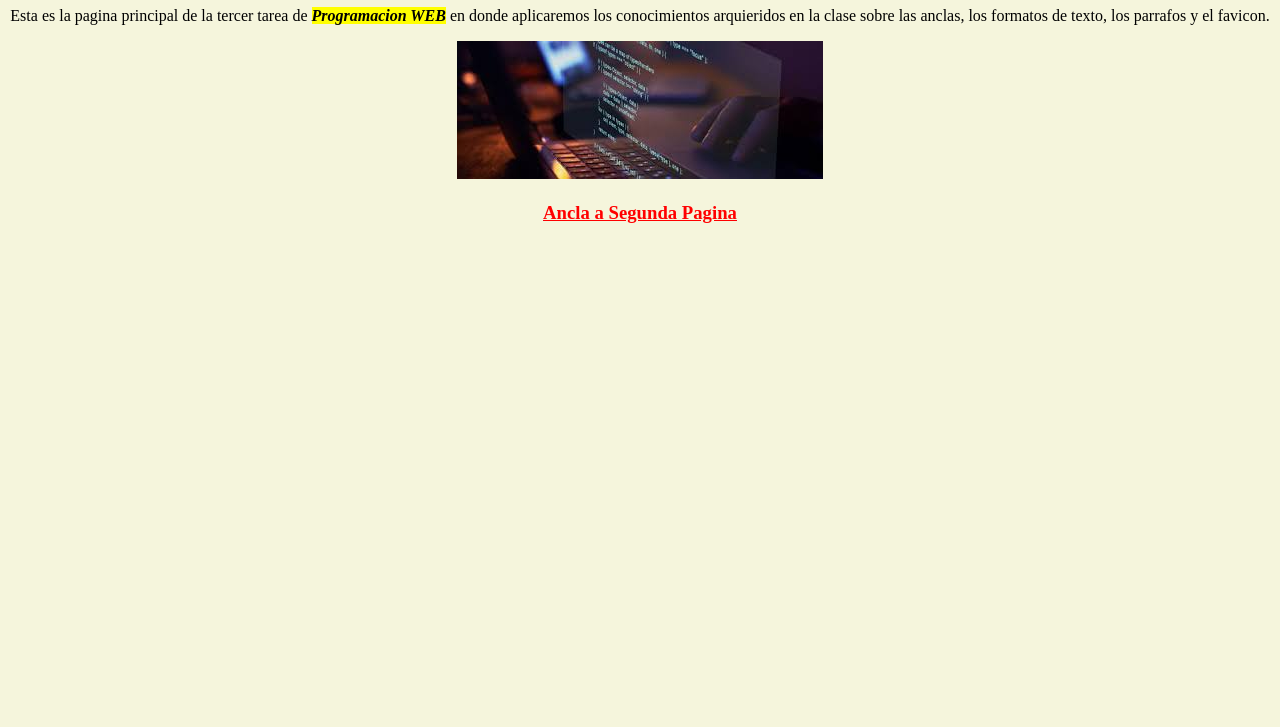
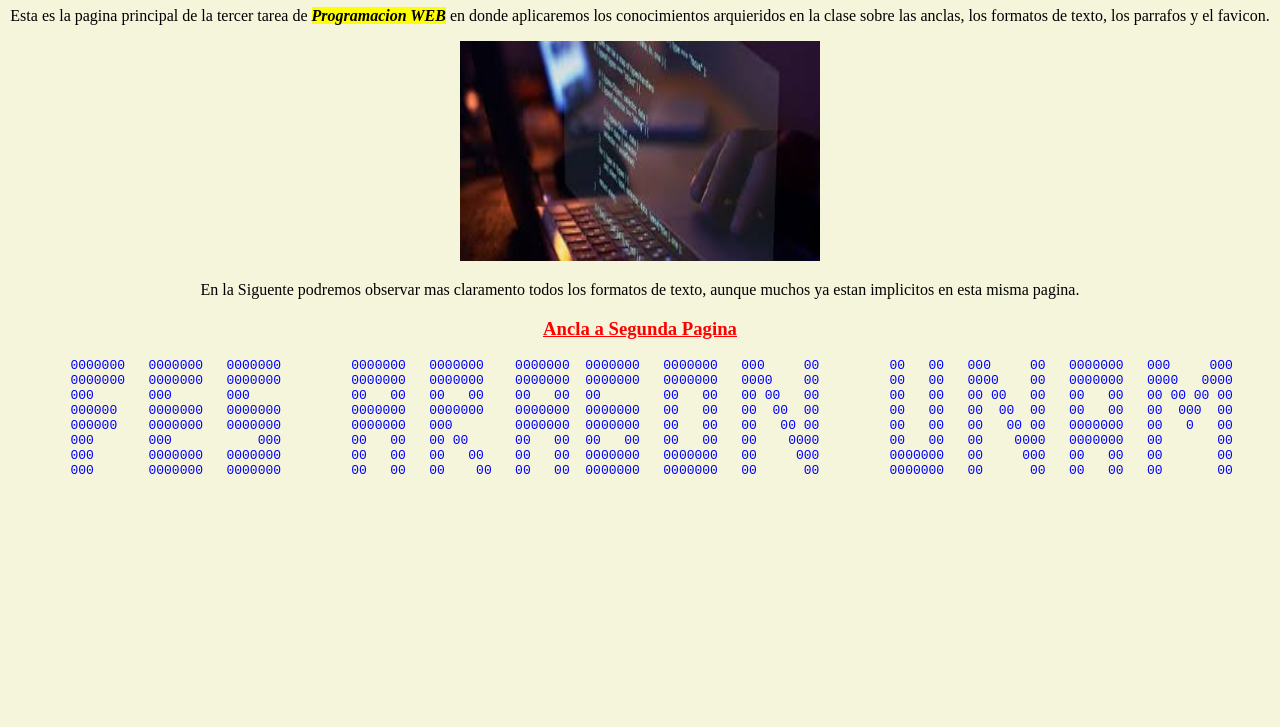
Before and after one commit to Leonard106/Inicio_con_HTML, a plain HTML site: page index.html in a window 1280 px wide. Shown: the part 73-800 px from the top of the page. Drawn offline with Linux system fonts and the light colour scheme.

Commit message:
Actualizacion de pagina Principal

```diff
--- a/index.html
+++ b/index.html
@@ -23,15 +23,37 @@ h3
         font-size: 5;
         color: red;
     }
+    pre
+    {
+        color: blue;
+    }
+
 </style>
 <body>
-    <h1>Tarea-Incio con HTML</h1>
+
+    <h1>Tarea-Incio con <u>HTML</u></h1>
+    <p></p>
     <p style="text-align: center;">Esta es la pagina principal de la tercer tarea de <mark><b><i>Programacion WEB</i></b></mark> en donde aplicaremos los conocimientos arquieridos en la clase sobre las anclas, los formatos de texto, los parrafos y el favicon.     </p>
     <div style="text-align: center;">
-        <img src="./Media/descarga.jpg" alt="Imagen de decoracion">
+        <img src="./Media/descarga.jpg" alt="Imagen de decoracion" style="width: 360px; height: 220px;">
     </div>
     <div style="text-align: center;">
-        <a href="https://www.aragon.unam.mx/fes-aragon/#!/inicio"><H3><u>Ancla a Segunda Pagina</u></H3></a>
+        <p>En la Siguente podremos observar mas claramento todos los formatos de texto, aunque muchos ya estan implicitos en esta misma pagina.</p>
+    </div>
+    <div style="text-align: center;">
+        <a href="./Segunda_Pagina/index.html"><H3><u>Ancla a Segunda Pagina</u></H3></a>
+    </div>
+    <div>
+    <pre>
+        0000000   0000000   0000000         0000000   0000000    0000000  0000000   0000000   000     00         00   00   000     00   0000000   000     000
+        0000000   0000000   0000000         0000000   0000000    0000000  0000000   0000000   0000    00         00   00   0000    00   0000000   0000   0000
+        000       000       000             00   00   00   00    00   00  00        00   00   00 00   00         00   00   00 00   00   00   00   00 00 00 00
+        000000    0000000   0000000         0000000   0000000    0000000  0000000   00   00   00  00  00         00   00   00  00  00   00   00   00  000  00
+        000000    0000000   0000000         0000000   000        0000000  0000000   00   00   00   00 00         00   00   00   00 00   0000000   00   0   00
+        000       000           000         00   00   00 00      00   00  00   00   00   00   00    0000         00   00   00    0000   0000000   00       00
+        000       0000000   0000000         00   00   00   00    00   00  0000000   0000000   00     000         0000000   00     000   00   00   00       00
+        000       0000000   0000000         00   00   00    00   00   00  0000000   0000000   00      00         0000000   00      00   00   00   00       00
+    </pre>
     </div>
 </body>
 </html>
```
Also changed, not shown: Segunda_Pagina/index.html (added, +12 -0 lines). Lines whose indentation alone changed are shown as unchanged.
